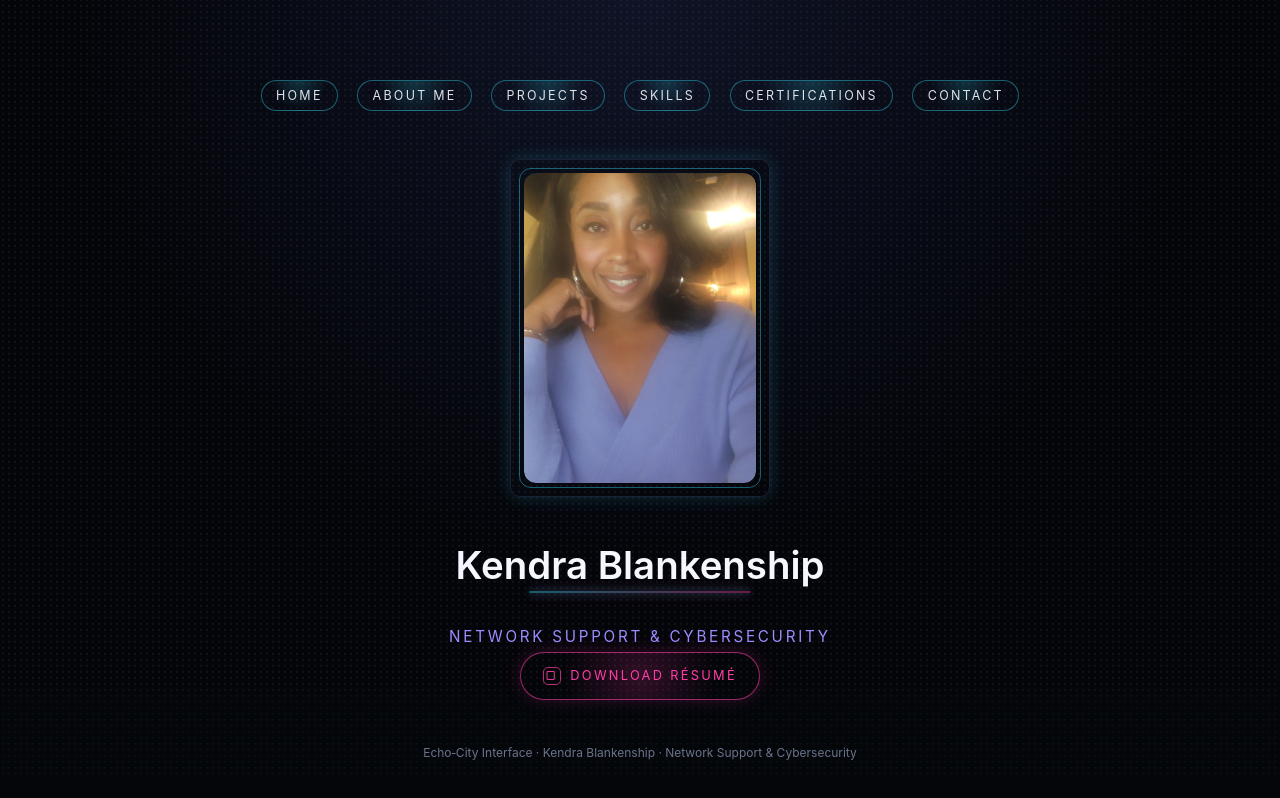
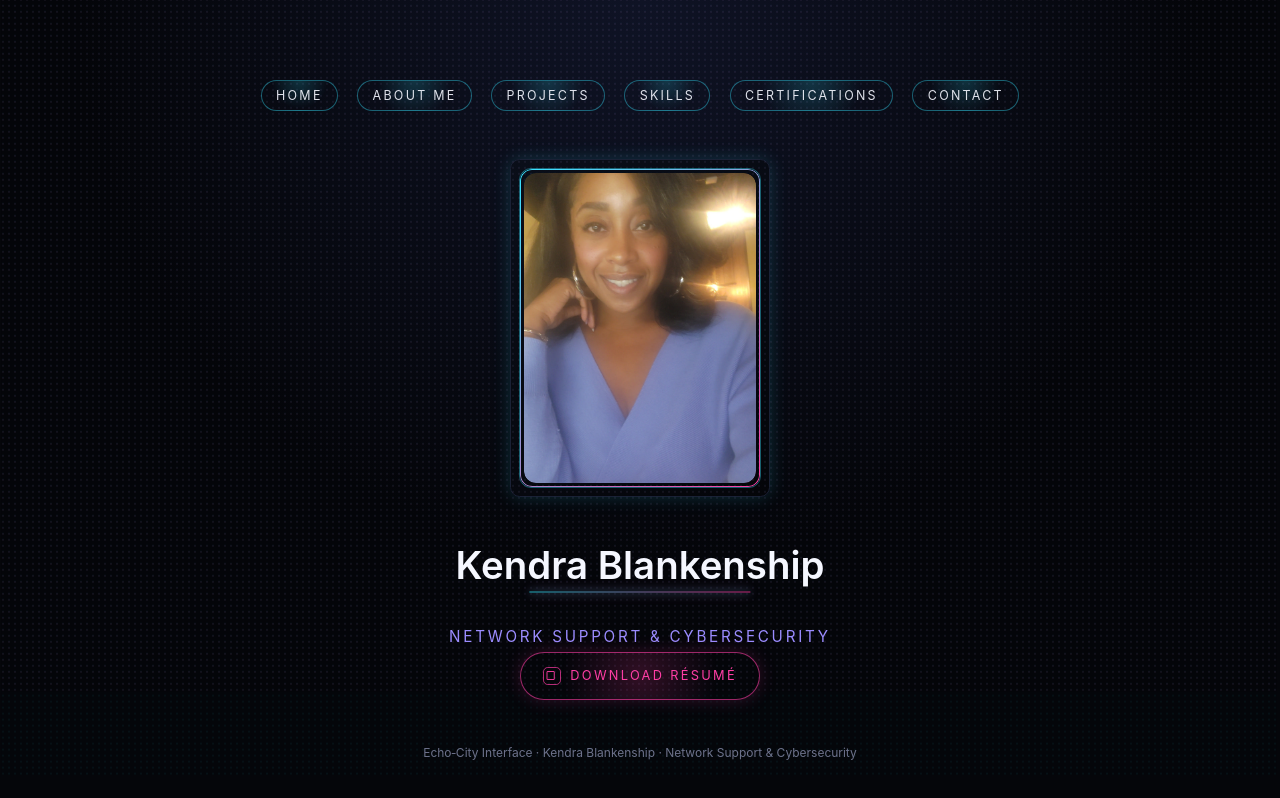
Before and after one commit to K-Blankenship/k-blankenship.github.io, a plain HTML site: page index.html in a window 1280 px wide. Drawn offline with Linux system fonts and the light colour scheme.

Commit message:
Update main.css

```diff
--- a/main.css
+++ b/main.css
@@ -450,6 +450,20 @@ html, body {
           mask-composite: exclude;
   pointer-events: none;
 }
+.portrait-frame::before {
+  content: "";
+  position: absolute;
+  inset: 0;
+  border-radius: inherit;
+  padding: 1px;
+  background: linear-gradient(135deg, var(--accent-cyan), var(--accent-magenta));
+  -webkit-mask:
+    linear-gradient(#000 0 0) content-box,
+    linear-gradient(#000 0 0);
+  -webkit-mask-composite: xor;
+          mask-composite: exclude;
+  pointer-events: none;
+}
 
 /* HUD text styles */
 .hud-header {
```
